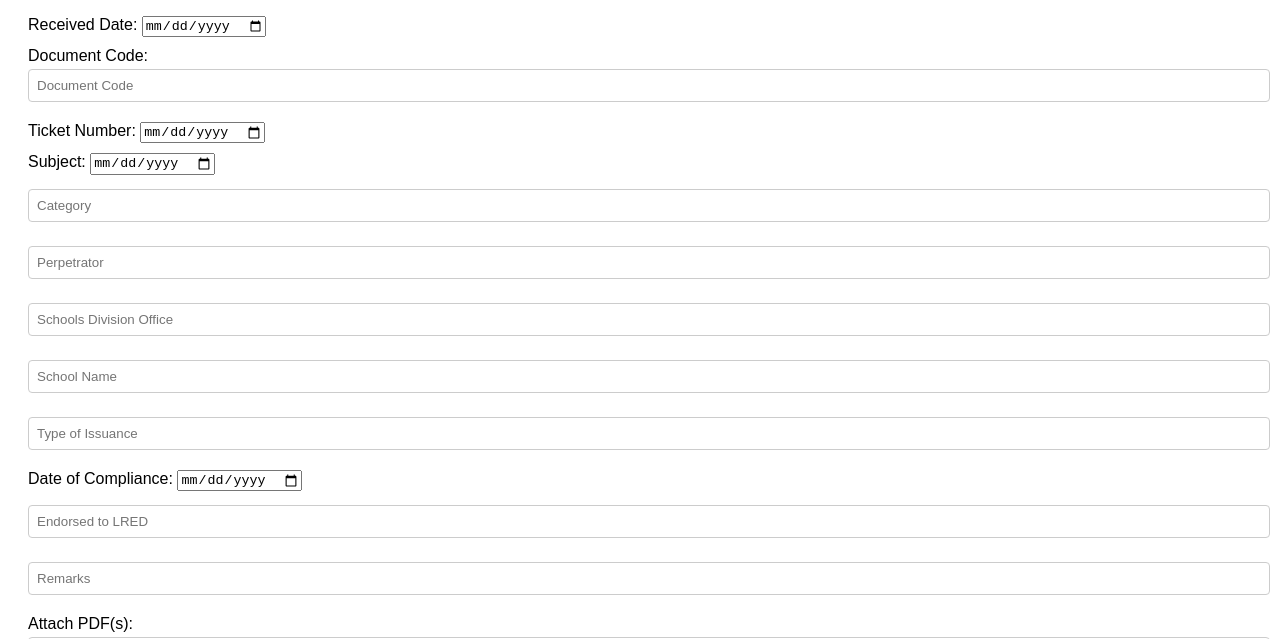
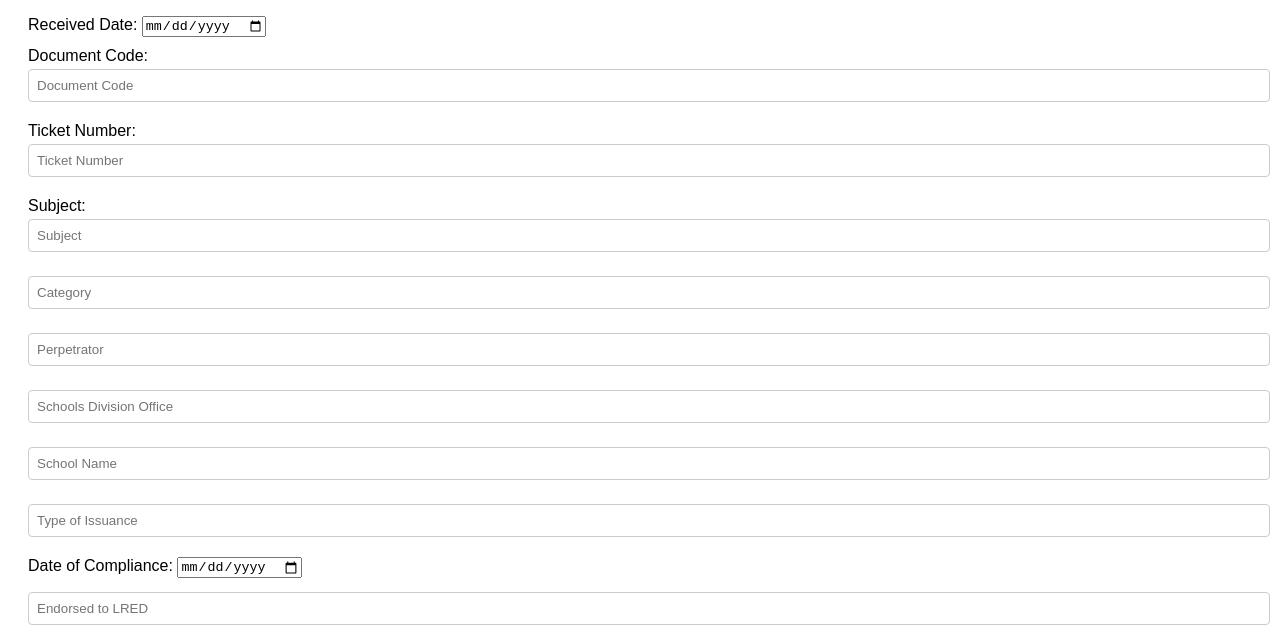
Before and after one commit to rodelellora/ltcch-cases, a plain HTML site: page index.html in a window 1280 px wide. Shown: the part 133-772 px from the top of the page. Drawn offline with Linux system fonts and the light colour scheme.

Commit message:
Update index.html

```diff
--- a/index.html
+++ b/index.html
@@ -35,11 +35,11 @@
 </div>
   <div class="form-group">
   <label for="ticketNum">Ticket Number:</label>
-  <input type="date" id="ticketNum" placeholder="Ticket Number" required />
+  <input type="text" id="ticketNum" placeholder="Ticket Number" required />
 </div>
   <div class="form-group">
   <label for="subject">Subject:</label>
-  <input type="date" id="subject" placeholder="Subject" required />
+  <input type="text" id="subject" placeholder="Subject" required />
 </div>
   <div class="form-group"><input type="text" placeholder="Category" id="category" required /></div>
   <div class="form-group"><input type="text" placeholder="Perpetrator" id="perpetrator" required /></div>
```
